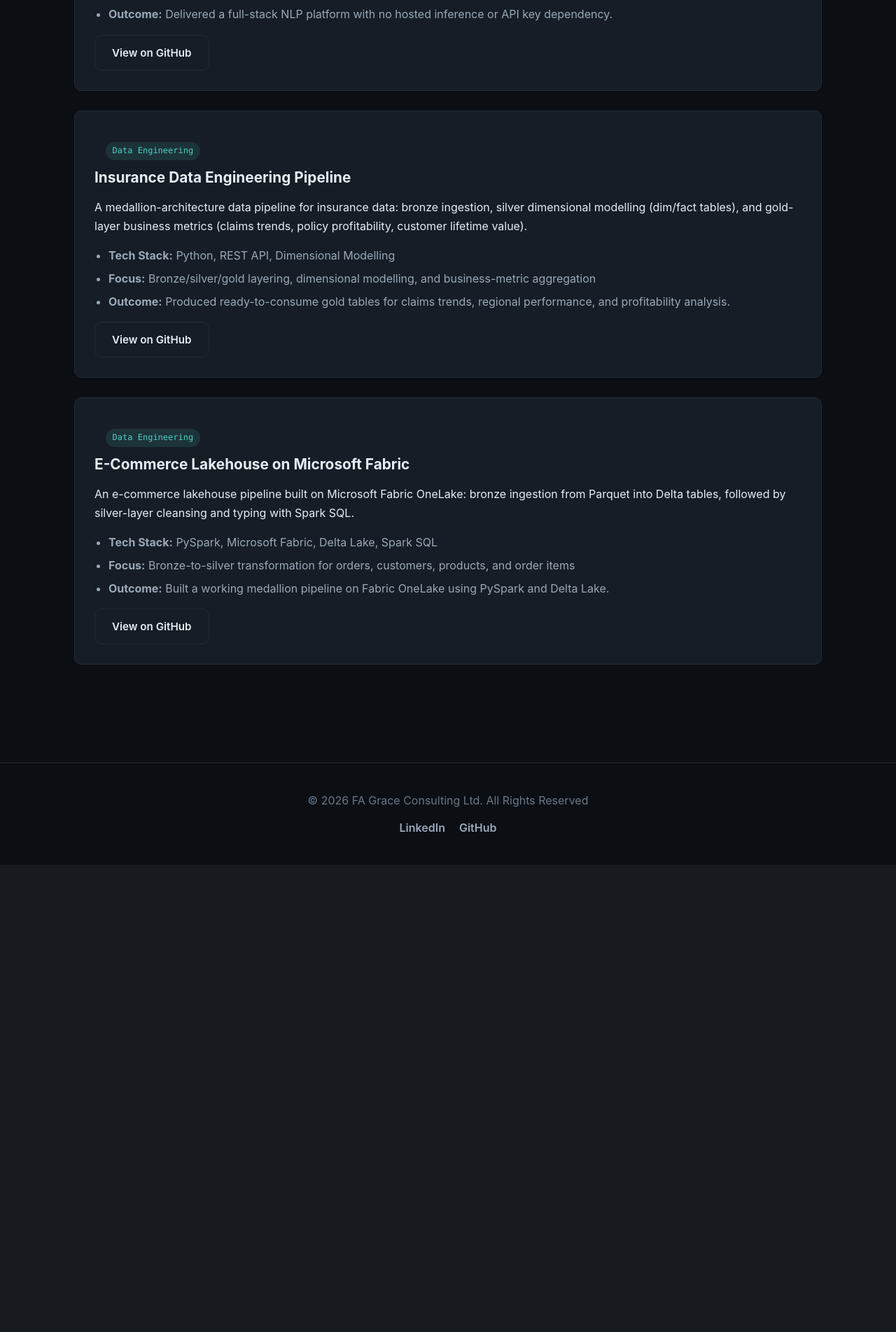
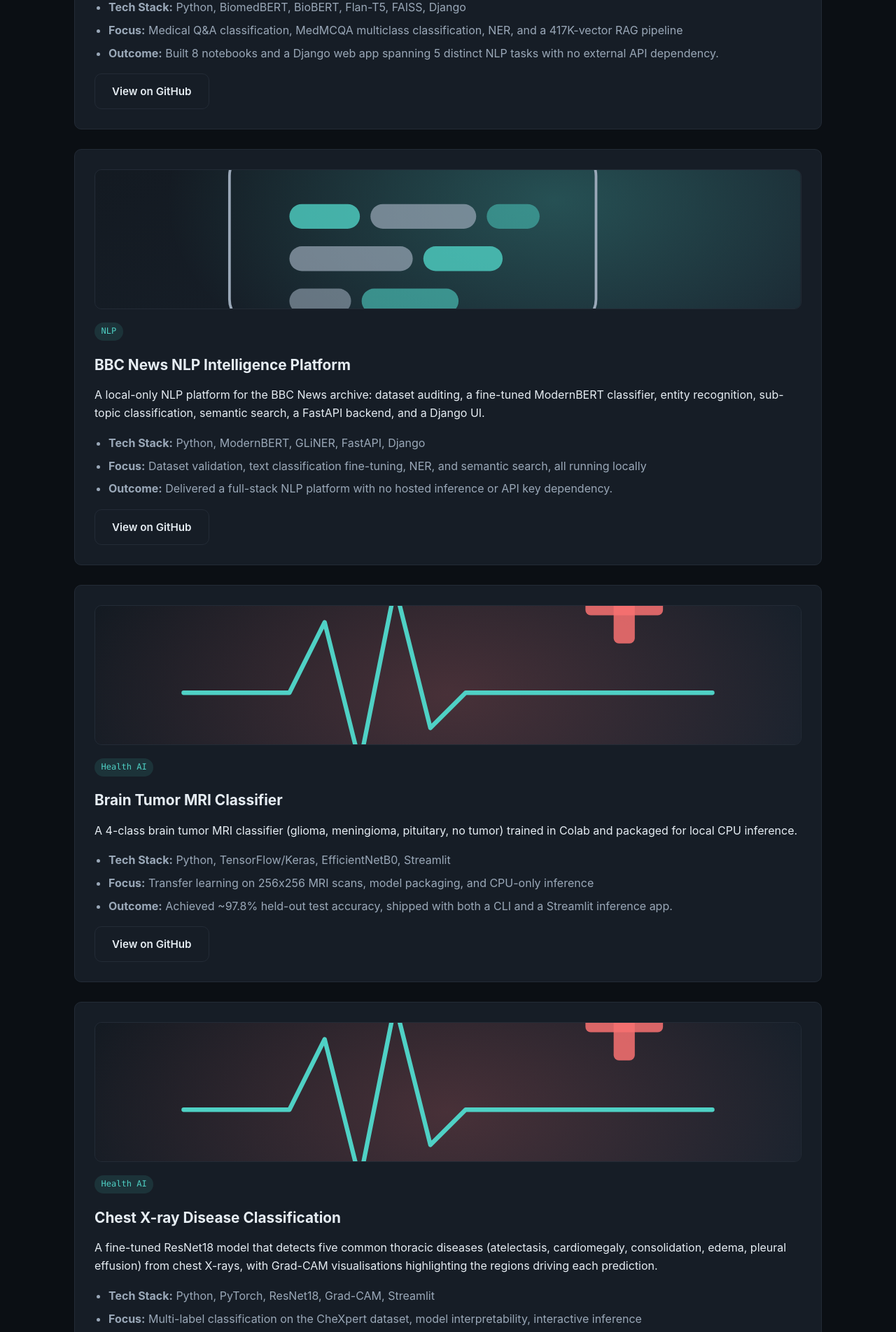
Before and after one commit to Falli007/mypersonalwebsite, a Flask app: page /projects in a window 1280 px wide. Shown: the part 2656-4560 px from the top of the page at 70% size. Before the commit the page ends 3845 px from the top, so only its background shows below. Run offline with Flask 3, Linux system fonts and the light colour scheme.

Commit message:
Trim to AI-only projects, add generated illustrations, drop dashes
Removes the Clients & Partners section from the About page. Adds
hand-authored SVG banner illustrations per project category (AI
Engineering, GenAI/RAG, NLP, Health AI) so cards aren't bare text.
Narrows the project list to AI/ML work actually built, dropping the
two pure data-engineering repos and adding two health-disease
prediction projects (Chest X-ray classification, Heart Attack
prediction) plus a Voice AI skill entry. Also strips all em/en dashes
from copy in favor of plain punctuation.

```diff
--- a/static/css/styles.css
+++ b/static/css/styles.css
@@ -327,6 +327,20 @@ a {
   margin-bottom: 0.4rem;
 }
 
+.project-detail img {
+  width: 100%;
+  max-height: 200px;
+  object-fit: cover;
+  border-radius: var(--radius);
+  border: 1px solid var(--border);
+  margin-bottom: 1rem;
+  display: block;
+}
+
+.project-detail .category-tag {
+  margin: 0 0 0.6rem;
+}
+
 /* -------------------------------------
    About Section
 ------------------------------------- */
@@ -409,7 +423,7 @@ a {
 }
 
 .hobbies-list li::before {
-  content: '\2013\0020';
+  content: '\2022\0020';
   color: var(--accent);
 }
 
--- a/templates/contact.html
+++ b/templates/contact.html
@@ -3,7 +3,7 @@
 <head>
   <meta charset="UTF-8" />
   <meta name="viewport" content="width=device-width, initial-scale=1" />
-  <title>Contact – Fredrick Alli</title>
+  <title>Contact - Fredrick Alli</title>
   <link rel="stylesheet" href="{{ url_for('static', filename='css/styles.css') }}">
 </head>
 <body>
--- a/templates/projects.html
+++ b/templates/projects.html
@@ -25,7 +25,7 @@
   <header class="hero-section">
     <div class="container hero-content">
       <h1>My Projects</h1>
-      <p>AI/GenAI, data science, and data engineering projects I've worked on.</p>
+      <p>AI projects I've built: agents, GenAI/RAG, NLP, and health AI.</p>
     </div>
   </header>
 
@@ -35,6 +35,7 @@
 
       <!-- 1. Building Agents -->
       <article class="project-detail">
+        <img src="{{ url_for('static', filename='images/projects/ai-engineering.svg') }}" alt="AI Engineering illustration">
         <span class="category-tag">AI Engineering</span>
         <h2>Building Agents Portfolio</h2>
         <p>
@@ -52,6 +53,7 @@
 
       <!-- 2. WHO RAG Service -->
       <article class="project-detail">
+        <img src="{{ url_for('static', filename='images/projects/genai-rag.svg') }}" alt="GenAI RAG illustration">
         <span class="category-tag">GenAI / RAG</span>
         <h2>WHO RAG Service</h2>
         <p>
@@ -69,6 +71,7 @@
 
       <!-- 3. OncoBot -->
       <article class="project-detail">
+        <img src="{{ url_for('static', filename='images/projects/genai-rag.svg') }}" alt="GenAI RAG illustration">
         <span class="category-tag">GenAI / RAG</span>
         <h2>OncoBot: Lung-Cancer RAG Assistant</h2>
         <p>
@@ -85,7 +88,8 @@
 
       <!-- 4. Clinical NLP Pipeline -->
       <article class="project-detail">
-        <span class="category-tag">Data Science / NLP</span>
+        <img src="{{ url_for('static', filename='images/projects/nlp.svg') }}" alt="NLP illustration">
+        <span class="category-tag">NLP</span>
         <h2>Clinical NLP Pipeline</h2>
         <p>
           A production-grade clinical NLP pipeline covering classification, NER, RAG, and
@@ -100,9 +104,28 @@
         <a href="https://github.com/Falli007/-clinical-nlp-pipeline" target="_blank" class="btn">View on GitHub</a>
       </article>
 
-      <!-- 5. Brain Tumor MRI Classifier -->
+      <!-- 5. BBC News NLP Platform -->
       <article class="project-detail">
-        <span class="category-tag">Computer Vision</span>
+        <img src="{{ url_for('static', filename='images/projects/nlp.svg') }}" alt="NLP illustration">
+        <span class="category-tag">NLP</span>
+        <h2>BBC News NLP Intelligence Platform</h2>
+        <p>
+          A local-only NLP platform for the BBC News archive: dataset auditing, a
+          fine-tuned ModernBERT classifier, entity recognition, sub-topic classification,
+          semantic search, a FastAPI backend, and a Django UI.
+        </p>
+        <ul>
+          <li><strong>Tech Stack:</strong> Python, ModernBERT, GLiNER, FastAPI, Django</li>
+          <li><strong>Focus:</strong> Dataset validation, text classification fine-tuning, NER, and semantic search, all running locally</li>
+          <li><strong>Outcome:</strong> Delivered a full-stack NLP platform with no hosted inference or API key dependency.</li>
+        </ul>
+        <a href="https://github.com/Falli007/BBC-Subclassification-NLP" target="_blank" class="btn">View on GitHub</a>
+      </article>
+
+      <!-- 6. Brain Tumor MRI Classifier -->
+      <article class="project-detail">
+        <img src="{{ url_for('static', filename='images/projects/health-ai.svg') }}" alt="Health AI illustration">
+        <span class="category-tag">Health AI</span>
         <h2>Brain Tumor MRI Classifier</h2>
         <p>
           A 4-class brain tumor MRI classifier (glioma, meningioma, pituitary, no tumor)
@@ -116,55 +139,39 @@
         <a href="https://github.com/Falli007/brain-mri-tumor-detection" target="_blank" class="btn">View on GitHub</a>
       </article>
 
-      <!-- 6. BBC News NLP Platform -->
+      <!-- 7. Chest X-ray Disease Classification -->
       <article class="project-detail">
-        <span class="category-tag">Data Science / NLP</span>
-        <h2>BBC News NLP Intelligence Platform</h2>
+        <img src="{{ url_for('static', filename='images/projects/health-ai.svg') }}" alt="Health AI illustration">
+        <span class="category-tag">Health AI</span>
+        <h2>Chest X-ray Disease Classification</h2>
         <p>
-          A local-only NLP platform for the BBC News archive: dataset auditing, a
-          fine-tuned ModernBERT classifier, entity recognition, sub-topic classification,
-          semantic search, a FastAPI backend, and a Django UI.
+          A fine-tuned ResNet18 model that detects five common thoracic diseases (atelectasis,
+          cardiomegaly, consolidation, edema, pleural effusion) from chest X-rays, with Grad-CAM
+          visualisations highlighting the regions driving each prediction.
         </p>
         <ul>
-          <li><strong>Tech Stack:</strong> Python, ModernBERT, GLiNER, FastAPI, Django</li>
-          <li><strong>Focus:</strong> Dataset validation, text classification fine-tuning, NER, and semantic search &mdash; all running locally</li>
-          <li><strong>Outcome:</strong> Delivered a full-stack NLP platform with no hosted inference or API key dependency.</li>
+          <li><strong>Tech Stack:</strong> Python, PyTorch, ResNet18, Grad-CAM, Streamlit</li>
+          <li><strong>Focus:</strong> Multi-label classification on the CheXpert dataset, model interpretability, interactive inference</li>
+          <li><strong>Outcome:</strong> Trained a deployable disease-detection model with per-class AUROC evaluation and a live inference app.</li>
         </ul>
-        <a href="https://github.com/Falli007/BBC-Subclassification-NLP" target="_blank" class="btn">View on GitHub</a>
+        <a href="https://github.com/Falli007/CHEST_APP" target="_blank" class="btn">View on GitHub</a>
       </article>
 
-      <!-- 7. Insurance Data Engineering -->
+      <!-- 8. Heart Attack Prediction -->
       <article class="project-detail">
-        <span class="category-tag">Data Engineering</span>
-        <h2>Insurance Data Engineering Pipeline</h2>
+        <img src="{{ url_for('static', filename='images/projects/health-ai.svg') }}" alt="Health AI illustration">
+        <span class="category-tag">Health AI</span>
+        <h2>Heart Attack Prediction</h2>
         <p>
-          A medallion-architecture data pipeline for insurance data: bronze ingestion,
-          silver dimensional modelling (dim/fact tables), and gold-layer business metrics
-          (claims trends, policy profitability, customer lifetime value).
+          Machine learning models predicting the likelihood of heart attacks from clinical and
+          laboratory data, helping flag high-risk patients for early intervention.
         </p>
         <ul>
-          <li><strong>Tech Stack:</strong> Python, REST API, Dimensional Modelling</li>
-          <li><strong>Focus:</strong> Bronze/silver/gold layering, dimensional modelling, and business-metric aggregation</li>
-          <li><strong>Outcome:</strong> Produced ready-to-consume gold tables for claims trends, regional performance, and profitability analysis.</li>
+          <li><strong>Tech Stack:</strong> Python, Pandas, scikit-learn, Jupyter, Streamlit</li>
+          <li><strong>Focus:</strong> Classification (Random Forest, Logistic Regression), ROC/AUC evaluation</li>
+          <li><strong>Outcome:</strong> Identified high-risk patients with significant accuracy, supporting early detection.</li>
         </ul>
-        <a href="https://github.com/Falli007/Insurance-Data-Engineer-RestAPI-Prpject" target="_blank" class="btn">View on GitHub</a>
-      </article>
-
-      <!-- 8. E-Commerce Lakehouse on Microsoft Fabric -->
-      <article class="project-detail">
-        <span class="category-tag">Data Engineering</span>
-        <h2>E-Commerce Lakehouse on Microsoft Fabric</h2>
-        <p>
-          An e-commerce lakehouse pipeline built on Microsoft Fabric OneLake: bronze
-          ingestion from Parquet into Delta tables, followed by silver-layer cleansing and
-          typing with Spark SQL.
-        </p>
-        <ul>
-          <li><strong>Tech Stack:</strong> PySpark, Microsoft Fabric, Delta Lake, Spark SQL</li>
-          <li><strong>Focus:</strong> Bronze-to-silver transformation for orders, customers, products, and order items</li>
-          <li><strong>Outcome:</strong> Built a working medallion pipeline on Fabric OneLake using PySpark and Delta Lake.</li>
-        </ul>
-        <a href="https://github.com/Falli007/ecommerce-using-microsoft-fabric" target="_blank" class="btn">View on GitHub</a>
+        <a href="https://github.com/Falli007/Heart-Attack" target="_blank" class="btn">View on GitHub</a>
       </article>
 
     </div>
```
Also changed, not shown: templates/about.html (+3 -37 lines), templates/index.html (+14 -9 lines), templates/resume.html (+12 -12 lines), static/images/projects/ai-engineering.svg (added), static/images/projects/genai-rag.svg (added), static/images/projects/health-ai.svg (added), static/images/projects/nlp.svg (added).
